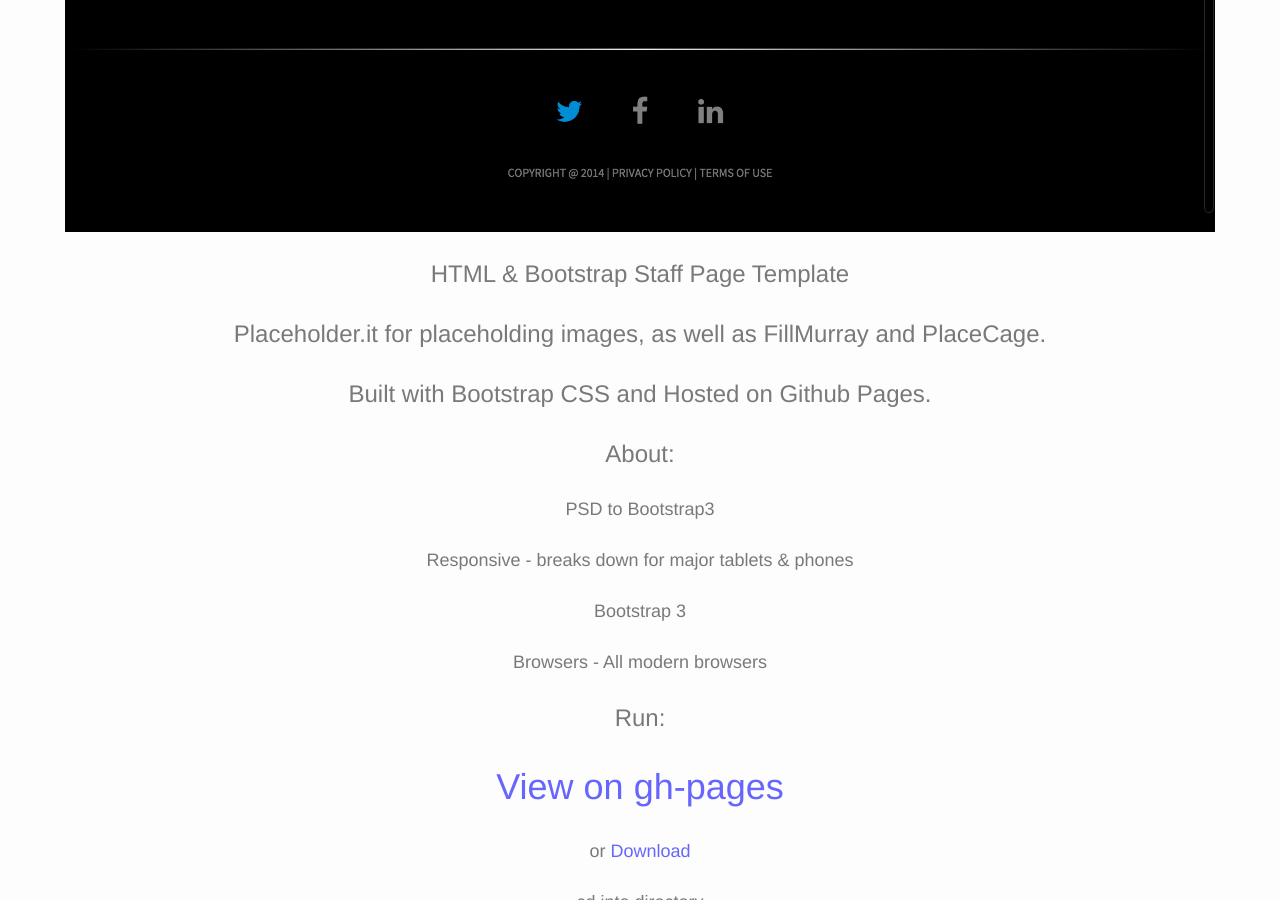
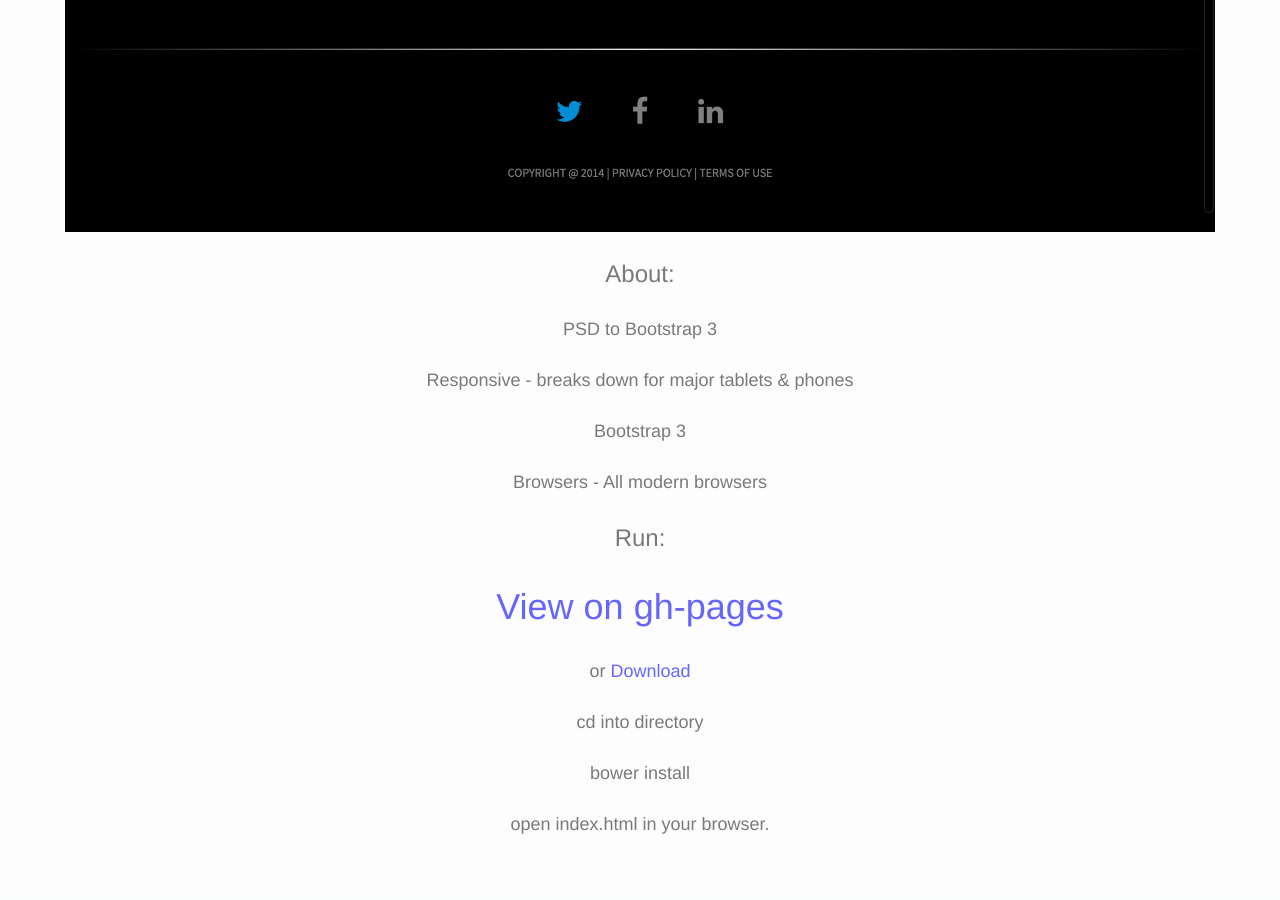
Before and after one commit to jaroot32/jonathanRootPortfolio, a Jekyll site: the page built from _posts/project/2016-01-11-PSDtoBootstrap.markdown, in a window 1280 px wide and 900 px high, scrolled down 2057 px. Built offline with Jekyll 4.4.1, drawn with Linux system fonts in a browser that asks for light colours; nearby versions of some CDN libraries; a style sheet for code colours, icons or effects is not loaded; some of the changed text lies outside the part shown.

Commit message:
added psd to bootstrap

```diff
--- a/_posts/project/2016-01-11-PSDtoBootstrap.markdown
+++ b/_posts/project/2016-01-11-PSDtoBootstrap.markdown
@@ -1,21 +1,16 @@
 ---
 layout: post
-title:  "PSD to Bootstrap3"
+title:  "PSD to Bootstrap 3"
 date:   2016-01-11 23:13:02
 categories: project
 featured: true
 featured_image: "/images/PSD-to-Bootstrap-3.png"
 ---
 
-## HTML & Bootstrap Staff Page Template
-
-## Placeholder.it for placeholding images, as well as FillMurray and PlaceCage.
-
-## Built with Bootstrap CSS and Hosted on Github Pages.
 
 ##About:
 
-###PSD to Bootstrap3
+###PSD to Bootstrap 3
 
 ###Responsive - breaks down for major tablets & phones
 
```
